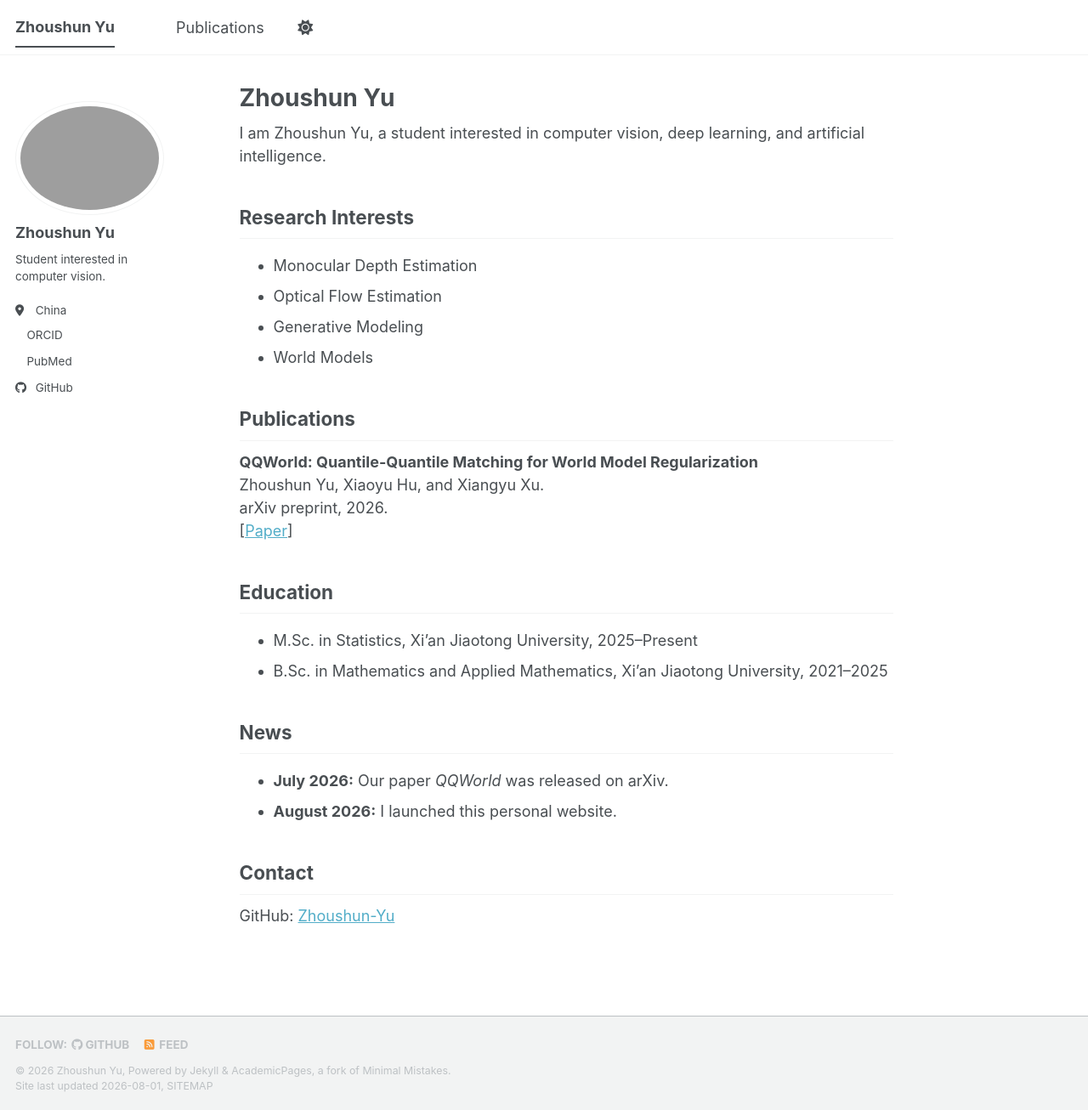
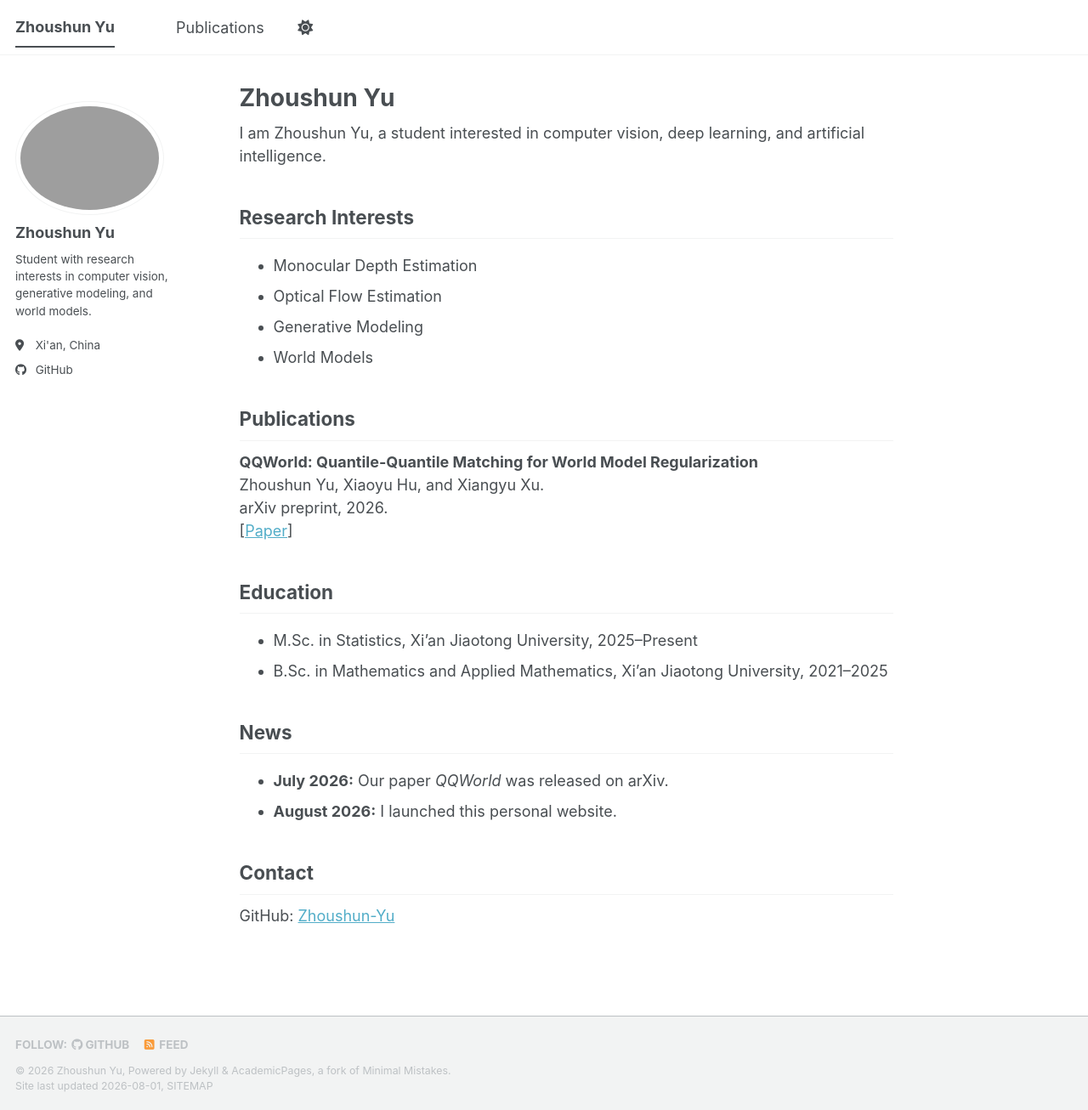
Before and after one commit to Zhoushun-Yu/Zhoushun-Yu.github.io, a Jekyll site: the page built from _pages/about.md, in a window 1280 px wide and 1306 px high. Shown: the whole window at 85% size. Built offline with Jekyll 4.4.1, drawn with Linux system fonts in a browser that asks for light colours; a style sheet for code colours, icons or effects is not loaded.

Commit message:
Update _config.yml

```diff
--- a/_config.yml
+++ b/_config.yml
@@ -26,8 +26,8 @@ author:
   avatar           : "profile.png"
   name             : "Zhoushun Yu"
   pronouns         :
-  bio              : "Student interested in computer vision."
-  location         : "China"
+  bio              : "Student with research interests in computer vision, generative modeling, and world models."
+  location         : "Xi'an, China"
   employer         :
   uri              :
   email            :
@@ -38,10 +38,10 @@ author:
   googlescholar    :
   inspire-hep      : # URL
   impactstory      : # URL
-  orcid            : "https://orcid.org/yourorcidurl"
+  orcid            : # "https://orcid.org/yourorcidurl"
   semantic         : # URL
   ssrn             : # URL
-  pubmed           : "https://www.ncbi.nlm.nih.gov/pubmed/?term=john+snow"
+  pubmed           : # "https://www.ncbi.nlm.nih.gov/pubmed/?term=john+snow"
   researchgate     : # URL
   scopus           : # URL
   zotero           : # URL
```
